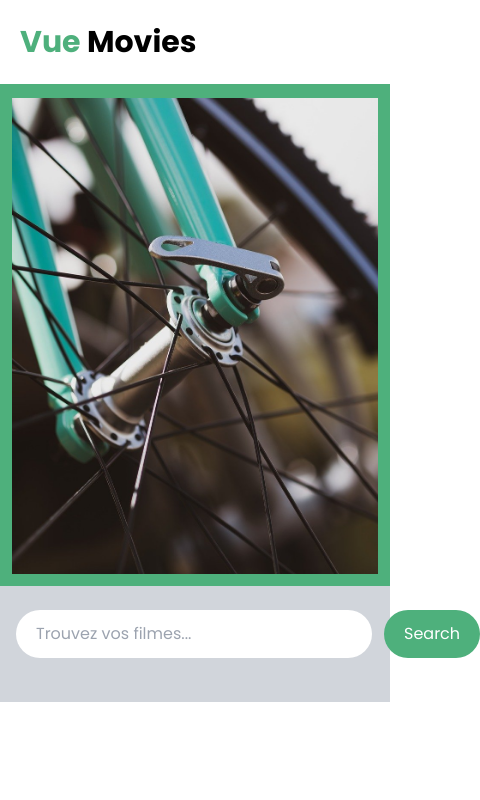
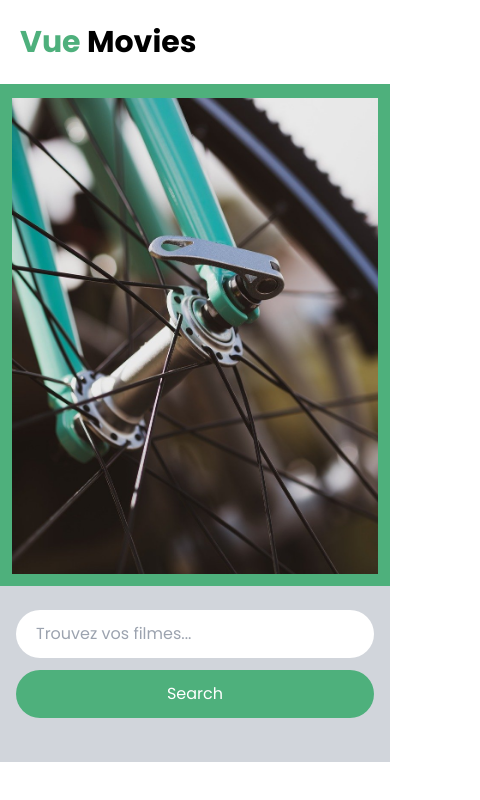
Before and after one commit to Bennysms/vusjsMovie, a Vue app: page / in a window 390 px wide. Shown: the top 800 px of the page, 480 px wide, since content can reach past the window. Built offline with nearby package versions, Linux system fonts and the light colour scheme.

Commit message:
update flexbox

```diff
--- a/src/components/Movies.vue
+++ b/src/components/Movies.vue
@@ -20,7 +20,7 @@
 
 <template>
 <div class="max-w-7xl mx-auto px-4 py-6 bg-gray-300">
-    <form @submit.prevent="SearchMovies()" class="flex gap-3">
+    <form @submit.prevent="SearchMovies()" class="flex gap-3 md:flex-row flex-col">
          <input type="search" placeholder="Trouvez vos filmes..." class="py-3 px-5 rounded-full text-gray-500 outline-none border-none" v-model="search">
          <input type="submit" value="Search" @click.prevent="SearchMovies()" class="py-3 px-5 rounded-full outline-none border-none cursor-pointer bg-[rgb(78,176,124)] text-white">
     </form>
```
